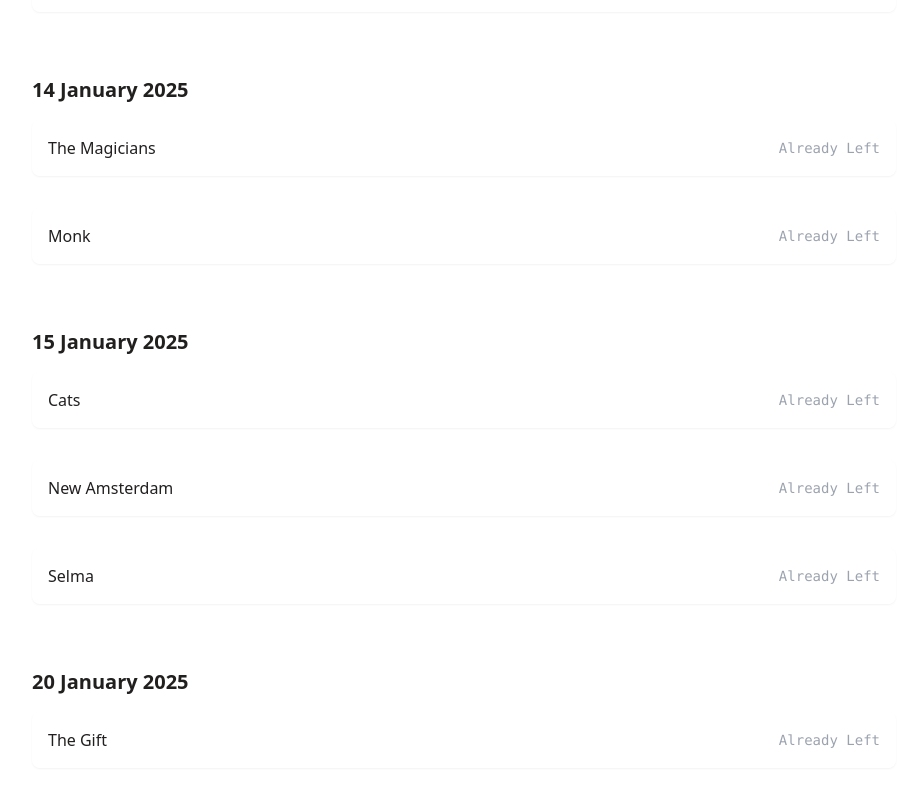
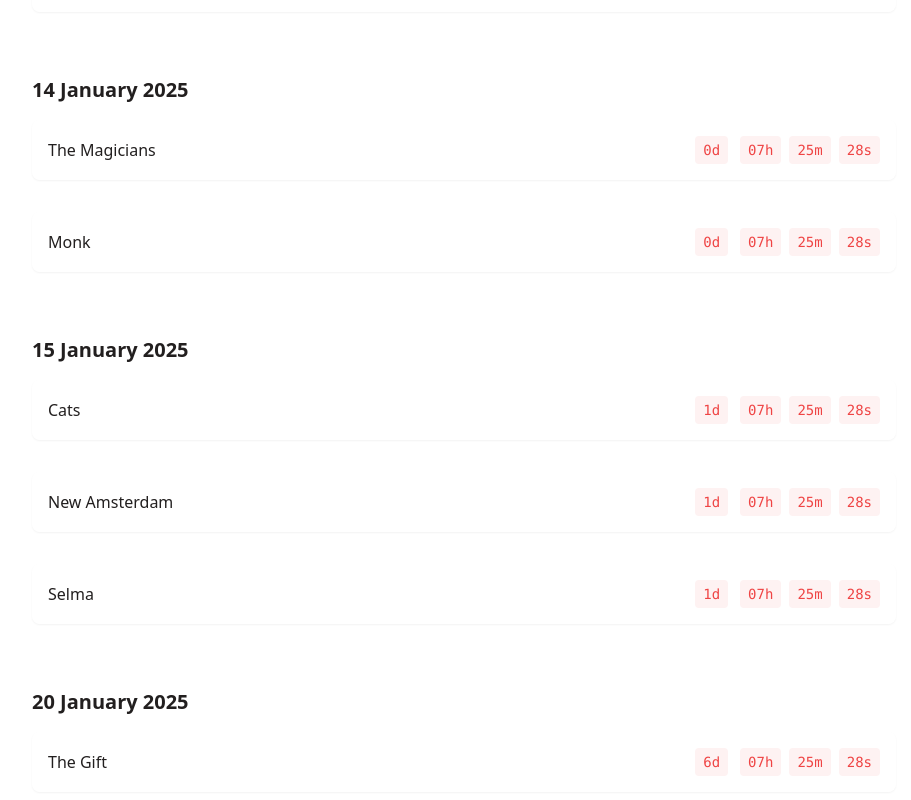
Before and after one commit to sakan811/show-leaving-soon-tracker-website, a Vue app in the folder frontend/: page / in a window 1280 px wide. Shown: the part 1020-1820 px from the top of the page, without its empty margins (176-1087 px from the left). Built offline with nearby package versions, Linux system fonts and the light colour scheme; no server answers.

Commit message:
Refactor CountdownTimer component to remove date-fns-tz dependency. Update time calculations to use native JavaScript methods for timezone handling and improve readability. Add getTimezoneOffset function for accurate timezone offset calculations.

```diff
--- a/frontend/src/components/CountdownTimer.vue
+++ b/frontend/src/components/CountdownTimer.vue
@@ -13,7 +13,6 @@
 <script setup>
 import { ref, onMounted, onUnmounted, inject } from 'vue'
 import { parseISO } from 'date-fns'
-import { zonedTimeToUtc, utcToZonedTime } from 'date-fns-tz'
 
 const props = defineProps({
   date: {
@@ -28,45 +27,63 @@
 
 const getTimeRemaining = (endtime) => {
   try {
-    // Get current time in user's timezone
     const timezone = userTimezone?.value || Intl.DateTimeFormat().resolvedOptions().timeZone
-    const nowUTC = new Date()
+    const now = new Date()
 
-    // Parse target date string to UTC first
+    // Parse target date and create Date object
     const targetDate = parseISO(endtime)
 
-    // Convert target date to user's timezone and set to next day midnight
-    const targetInUserTZ = utcToZonedTime(targetDate, timezone)
-    targetInUserTZ.setHours(0, 0, 0, 0)  // Set to midnight
+    // Create formatter for target timezone
+    const formatter = new Intl.DateTimeFormat('en-US', {
+      timeZone: timezone,
+      year: 'numeric',
+      month: '2-digit',
+      day: '2-digit',
+      hour: '2-digit',
+      minute: '2-digit',
+      second: '2-digit',
+      hour12: false
+    })
 
-    // Convert back to UTC for consistent calculations
-    const targetUTC = zonedTimeToUtc(targetInUserTZ, timezone)
+    // Format target date in user's timezone
+    const parts = formatter.formatToParts(targetDate)
+    const dateObj = {}
+    parts.forEach(part => {
+      if (part.type !== 'literal') {
+        dateObj[part.type] = part.value
+      }
+    })
+
+    // Create new date at midnight in user's timezone
+    const targetInTZ = new Date(
+      `${dateObj.year}-${dateObj.month}-${dateObj.day}T00:00:00.000${getTimezoneOffset(timezone)}`
+    )
 
     // Calculate total milliseconds remaining
-    const total = targetUTC.getTime() - nowUTC.getTime()
+    const total = targetInTZ.getTime() - now.getTime()
 
-    // Calculate days first
+    // Calculate time components
     const days = Math.max(0, Math.floor(total / (1000 * 60 * 60 * 24)))
-
-    // Calculate remaining time after removing full days
     const remainingTime = total - (days * 1000 * 60 * 60 * 24)
-
-    // Calculate hours, minutes, seconds from remaining time
     const hours = Math.floor((remainingTime / (1000 * 60 * 60)) % 24)
     const minutes = Math.floor((remainingTime / (1000 * 60)) % 60)
     const seconds = Math.floor((remainingTime / 1000) % 60)
 
-    return {
-      total,
-      days,
-      hours,
-      minutes,
-      seconds
-    }
+    return { total, days, hours, minutes, seconds }
   } catch (error) {
     console.error('Error in getTimeRemaining:', error)
     return { total: 0, days: 0, hours: 0, minutes: 0, seconds: 0 }
   }
+}
+
+const getTimezoneOffset = (timezone) => {
+  const date = new Date()
+  const utcDate = new Date(date.toLocaleString('en-US', { timeZone: 'UTC' }))
+  const tzDate = new Date(date.toLocaleString('en-US', { timeZone: timezone }))
+  const offset = (tzDate - utcDate) / 60000
+  const hours = Math.floor(Math.abs(offset) / 60)
+  const minutes = Math.abs(offset) % 60
+  return `${offset >= 0 ? '+' : '-'}${hours.toString().padStart(2, '0')}:${minutes.toString().padStart(2, '0')}`
 }
 
 const updateClock = () => {
@@ -79,7 +96,7 @@
 }
 
 onMounted(() => {
-  updateClock() // Run once immediately
+  updateClock()
   timer = setInterval(updateClock, 1000)
 })
 
```
